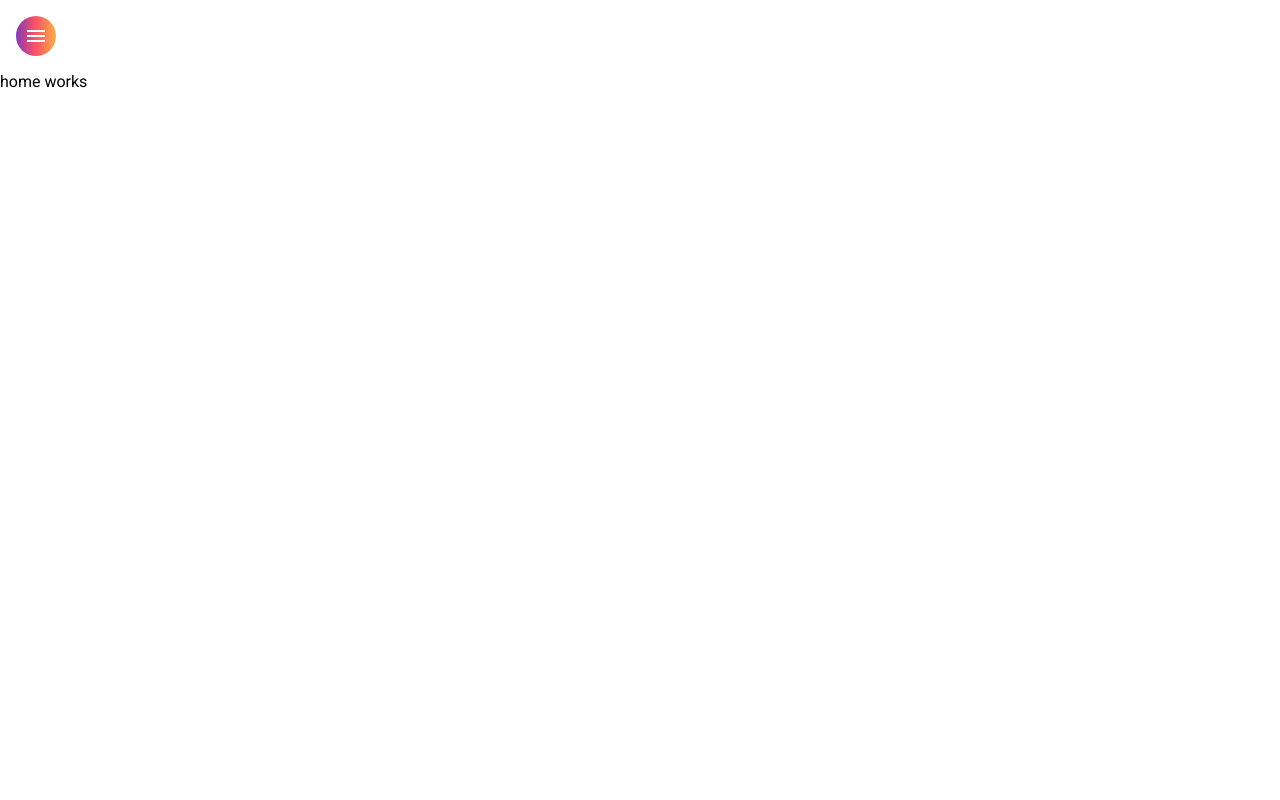
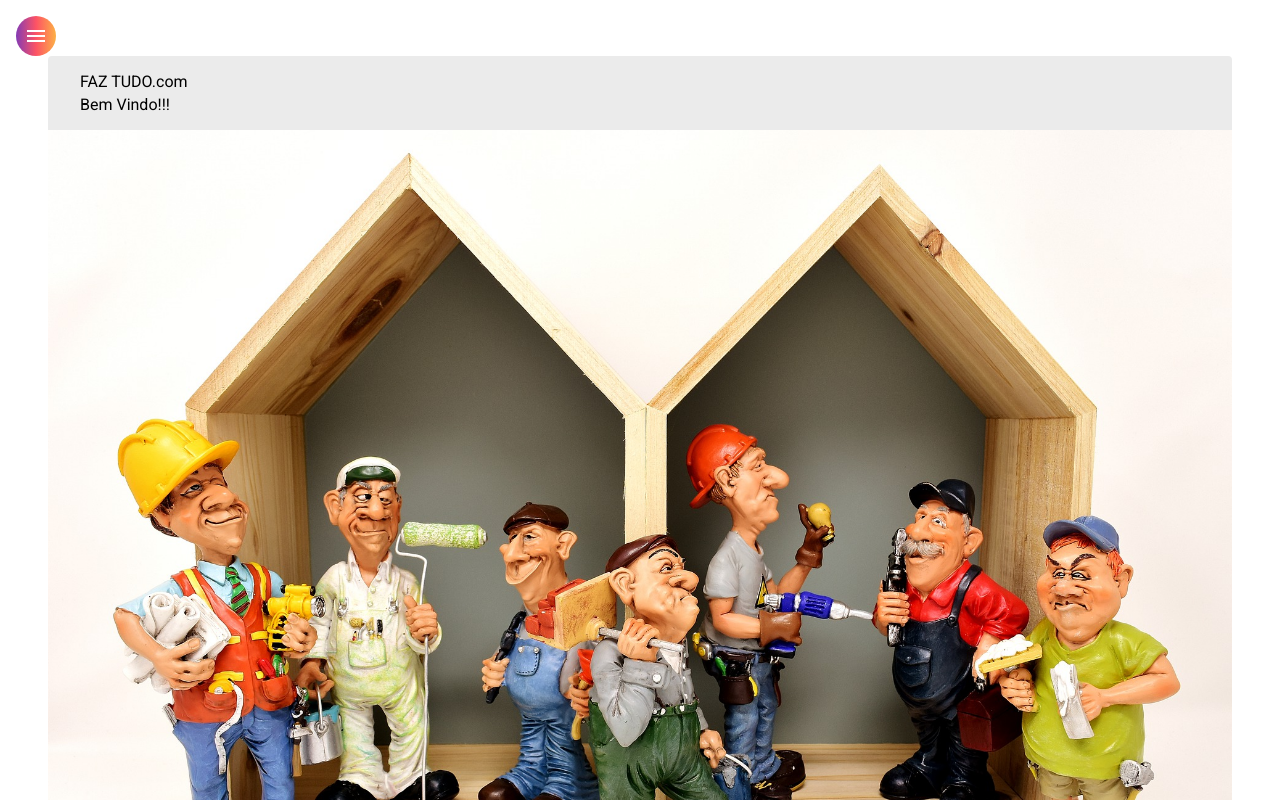
Before and after one commit to AdrianaAmaral/ProjetoFinalFrontEnd, an Angular app: page /home in a window 1280 px wide. Built offline with nearby package versions, Linux system fonts and the light colour scheme.

Commit message:
HTML e CSS no componente home

```diff
--- a/src/app/components/home/home.component.css
+++ b/src/app/components/home/home.component.css
@@ -0,0 +1,5 @@
+.card {
+    width: 90%;
+    margin: auto;
+    background-color: rgb(235, 235, 235);
+}
--- a/src/app/components/home/home.component.html
+++ b/src/app/components/home/home.component.html
@@ -1 +1,12 @@
-<p> home works </p>
+<mat-card class="card">
+    <mat-card-header>
+      <mat-card-title>FAZ TUDO.com</mat-card-title>
+      <mat-card-subtitle>Bem Vindo!!!</mat-card-subtitle>
+    </mat-card-header>
+    <img mat-card-image src="assets/img/faztudo2.jpg" alt="Photo of a Shiba Inu">
+    <mat-card-content>
+      <p>
+        Seja bem vindo, o FAZ TUDO.com vai relizar qualquer serviço em sua residência com extrema qualidade e agilidade.
+      </p>
+    </mat-card-content>
+  </mat-card>
```
Also changed, not shown: src/assets/img/faztudo2.jpg (added).
